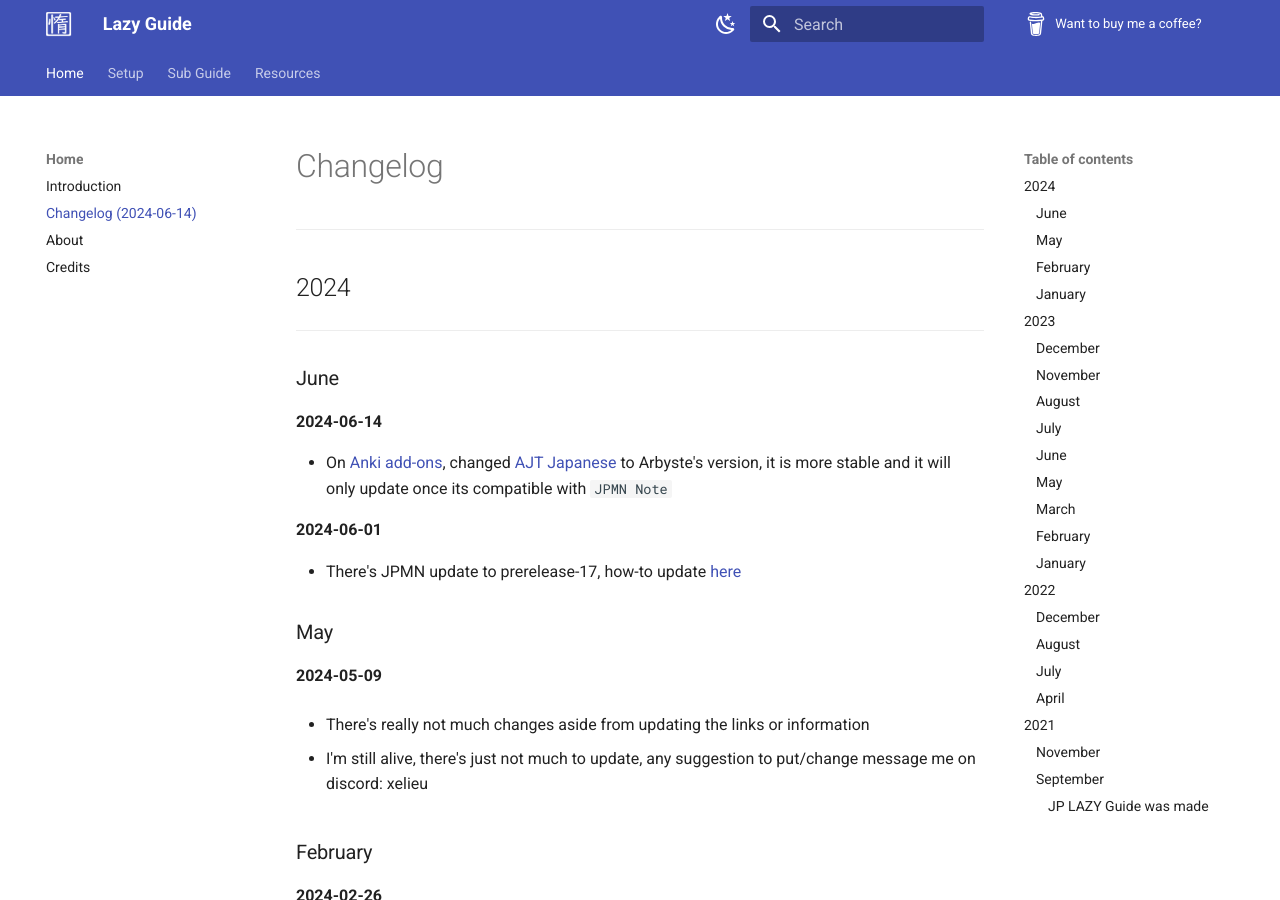
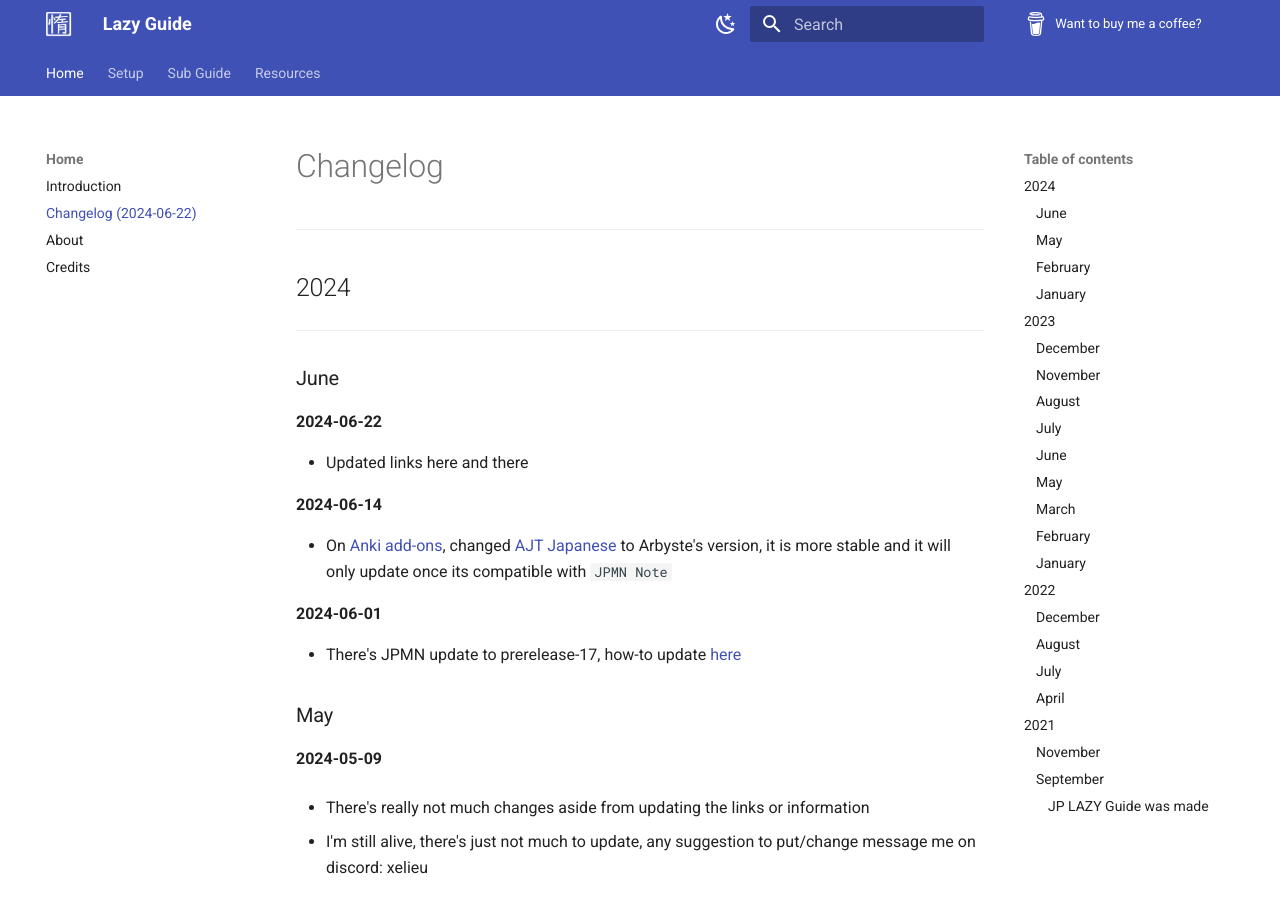
Before and after one commit to Xelieu/xelieu.github.io, an MkDocs documentation site: the page built from docs/jp-lazy-guide/changelog.md, in a window 1280 px wide and 900 px high. Built offline with MkDocs 1.6.1 and Material for MkDocs 9.7.7, drawn with Linux system fonts in a browser that asks for light colours.

Commit message:
$updated info

```diff
--- a/docs/jp-lazy-guide/changelog.md
+++ b/docs/jp-lazy-guide/changelog.md
@@ -12,6 +12,10 @@ hide:
 ---
 
 ### June
+
+**2024-06-22**
+
+- Updated links here and there
 
 **2024-06-14**
 
--- a/mkdocs.yml
+++ b/mkdocs.yml
@@ -7,7 +7,7 @@ repo_name: Want to buy me a coffee?
 nav:
   - Home:
     - Introduction: 'jp-lazy-guide/index.md'
-    - Changelog (2024-06-14): 'jp-lazy-guide/changelog.md'
+    - Changelog (2024-06-22): 'jp-lazy-guide/changelog.md'
     - About: 'jp-lazy-guide/about.md'
     - Credits: 'jp-lazy-guide/credits.md'
   - Setup:
```
